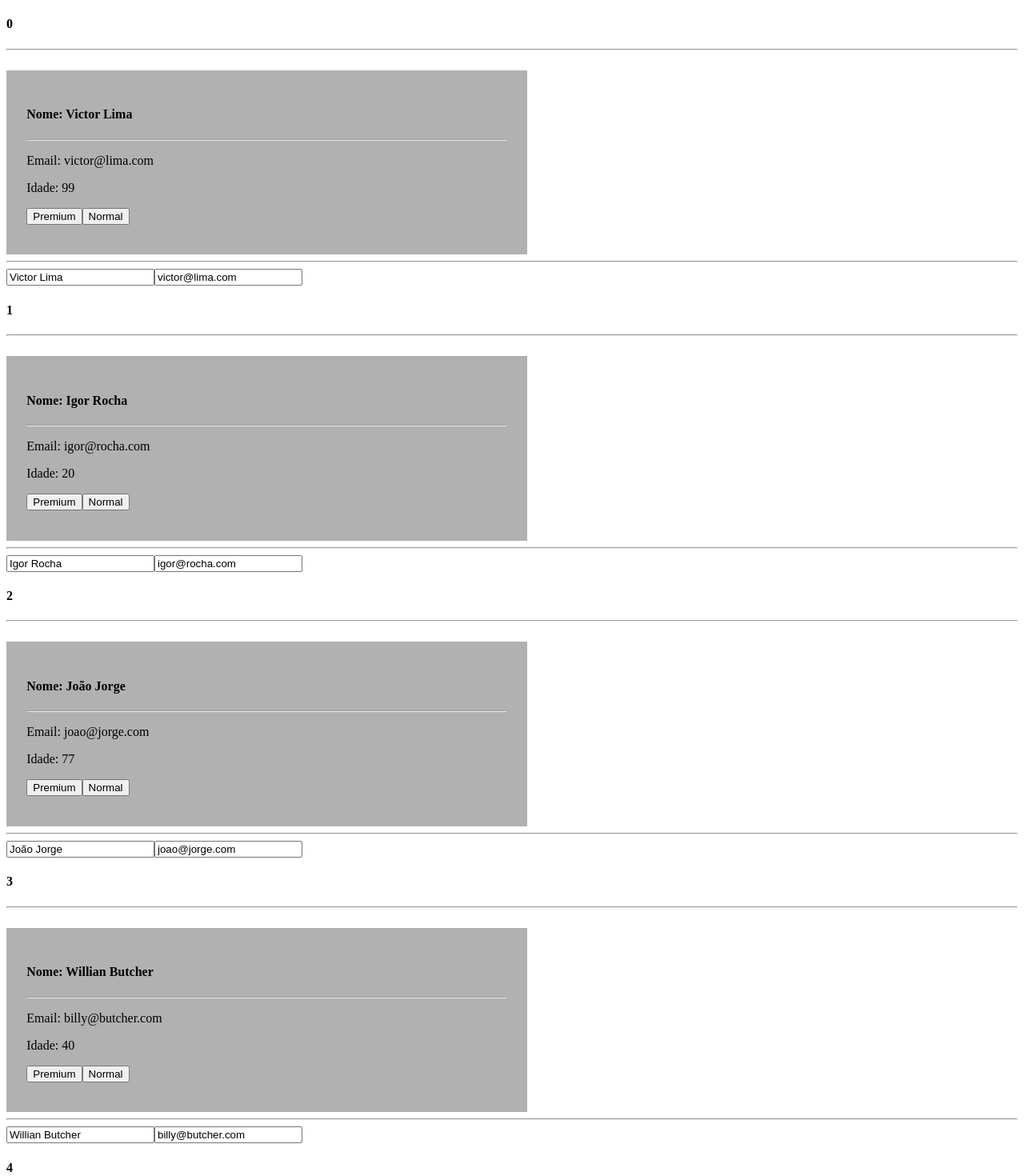
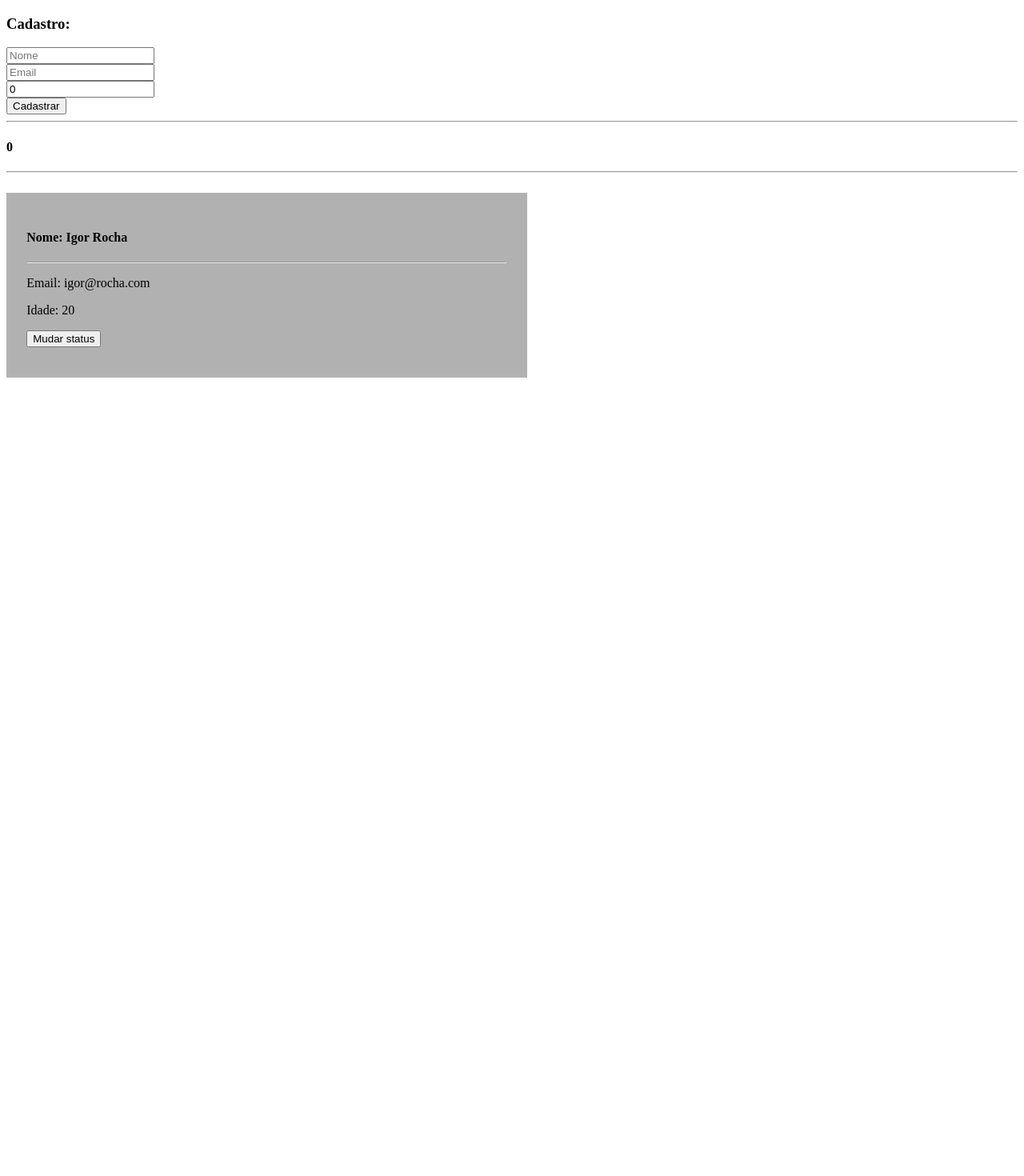
Before and after one commit to igorrochap/Vue.js-course, a Vue app: page / in a window 1280 px wide. Shown: the top 1470 px of the page at 80% size. After the commit the page ends 800 px from the top, so only its background shows below. Built offline with nearby package versions, Linux system fonts and the light colour scheme.

Commit message:
Aula 16 - Formularios

```diff
--- a/src/App.vue
+++ b/src/App.vue
@@ -1,6 +1,13 @@
 <template>
   <div id="app">
 
+    <h3>Cadastro: </h3>
+    <input type="text" placeholder="Nome" v-model="nameField"><br>
+    <input type="email" placeholder="Email" v-model="emailField"><br>
+    <input type="number" placeholder="Idade" v-model="ageField"><br>
+    <button @click="cadastrarCliente">Cadastrar</button>
+
+    <hr>
     <div v-for="(cliente, index) in clientes" :key="cliente.id">
       <h4>{{ index }}</h4>
       <hr>
@@ -8,9 +15,6 @@
         :cliente="cliente"
         :showAge="true"
       />
-      <hr>
-      <input type="text" v-model="cliente.nome">
-      <input type="text" v-model="cliente.email">
     </div>
   </div>
 </template>
@@ -23,43 +27,36 @@ export default {
   name: 'App',
   data(){
     return{
+      nameField: "",
+      emailField: "",
+      ageField: 0,
       clientes: [
         {
           id: 1,
-          nome: 'Victor Lima',
-          email: 'victor@lima.com',
-          idade: 99
-        },
-        {
-          id: 2,
           nome: 'Igor Rocha',
           email: 'igor@rocha.com',
           idade: 20
         },
-        {
-          id: 3,
-          nome: 'João Jorge',
-          email: 'joao@jorge.com',
-          idade: 77
-        },
-        {
-          id: 4,
-          nome: 'Willian Butcher',
-          email: 'billy@butcher.com',
-          idade: 40
-        },
-        {
-          id: 5,
-          nome: 'Hughie Campbell',
-          email: 'hughie@campbell.com',
-          idade: 28
-        }
       ]
     }
   },
   components: {
     Cliente,
     //Produto
+  },
+  methods: {
+    cadastrarCliente: function(){
+      this.clientes.push({
+        id: Date.now(),
+        nome: this.nameField,
+        email: this.emailField,
+        idade: this.ageField
+      });
+
+      this.nameField = "";
+      this.emailField = "";
+      this.ageField = 0;
+    }
   }
 }
 </script>
--- a/src/components/Cliente.vue
+++ b/src/components/Cliente.vue
@@ -7,8 +7,7 @@
         <p v-if="showAge === true">Idade: {{ cliente.idade }}</p>
         <p v-else>A idade do usuário é privada</p>
 
-        <button v-on:click="isPremium = true">Premium</button>
-        <button v-on:click="isPremium = false">Normal</button>
+        <button @click="colorChange($event)">Mudar status</button>
     </div>
 </template>
 
@@ -31,6 +30,12 @@
             //idade: Number,
             cliente: Object,
             showAge: Boolean
+        },
+        methods: {
+            colorChange: function(event){
+                console.log(event);
+                this.isPremium = !this.isPremium;
+            }
         }
     }
 </script>
@@ -45,7 +50,8 @@
     }
 
     .cliente-premium{
-        background-color: rgb(255, 166, 0);
+        background-color: black;
+        color: rgb(255, 166, 0);
         max-width: 600px;
         height: 180px;
         padding: 2%;
```
